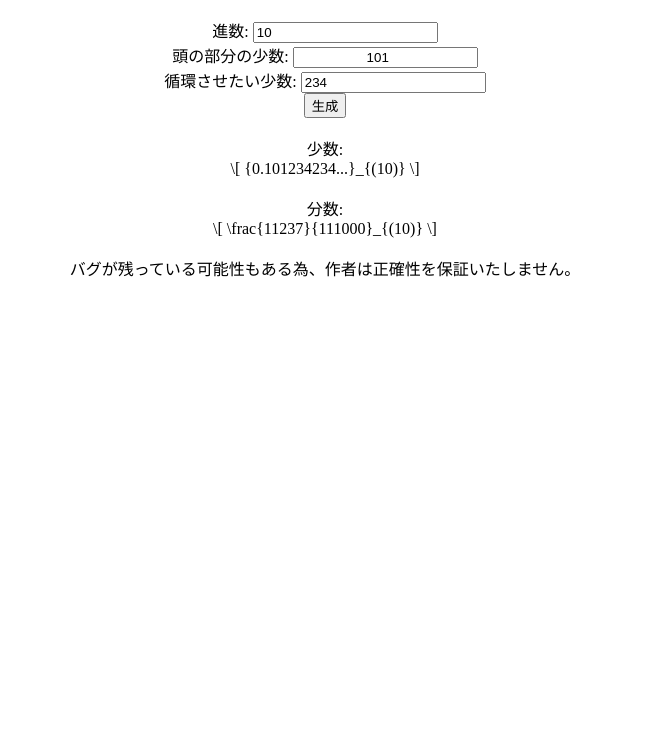
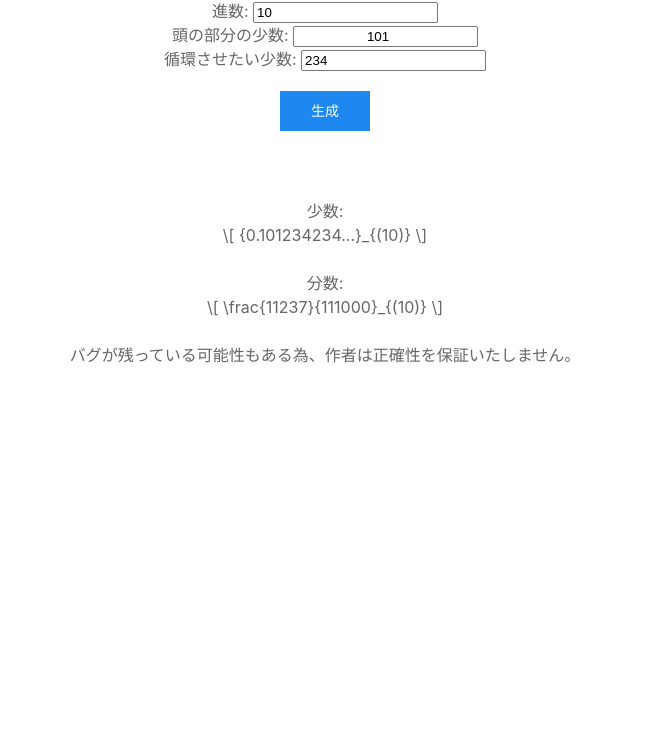
Before and after one commit to PenguinCabinet/circulating_decimal, a plain HTML site: page index.html in a window 1280 px wide. Shown: the part 71-800 px from the top of the page, without its empty margins (315-963 px from the left). Drawn offline with nearby package versions, Linux system fonts and the light colour scheme; some packages are replaced by stand-ins of ours.

Commit message:
Add UIkit

```diff
--- a/index.html
+++ b/index.html
@@ -14,7 +14,12 @@
     </script>
 <script type="text/javascript" src="https://cdnjs.cloudflare.com/ajax/libs/mathjax
 /2.7.7/MathJax.js?config=TeX-AMS_CHTML"></script>
+<!-- UIkit CSS -->
+<link rel="stylesheet" href="https://cdn.jsdelivr.net/npm/uikit@3.11.1/dist/css/uikit.min.css" />
 
+<!-- UIkit JS -->
+<script src="https://cdn.jsdelivr.net/npm/uikit@3.11.1/dist/js/uikit.min.js"></script>
+<script src="https://cdn.jsdelivr.net/npm/uikit@3.11.1/dist/js/uikit-icons.min.js"></script>
 </head>
 <body>
     <script src="main.js"></script>
@@ -33,7 +38,9 @@
     <input id="in_c" type="number" value="234"/>
     <br/>
 
-    <input type="button" onclick="Get_func_Run();" value="生成" />
+    <p>
+        <input class="uk-button uk-button-primary" type="button" onclick="Get_func_Run();" value="生成" />
+    </p>
     <br/>
     <br/>
 
@@ -45,7 +52,7 @@
     <div id="answer"></div>
     <br/>
 
-    <div>バグが残っている可能性もある為、作者は正確性を保証いたしません。</div>
+    <div class="uk-text-default">バグが残っている可能性もある為、作者は正確性を保証いたしません。</div>
 
     </div>
 </body>
```
